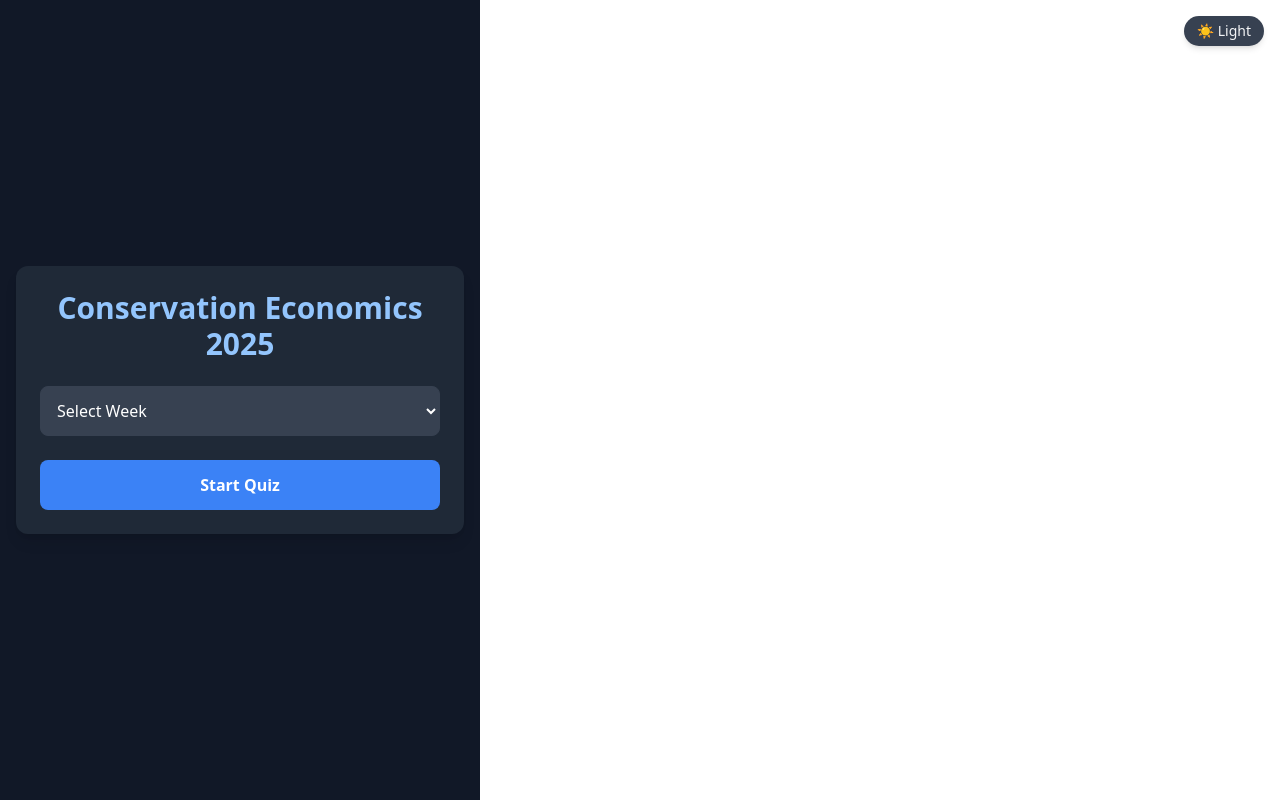
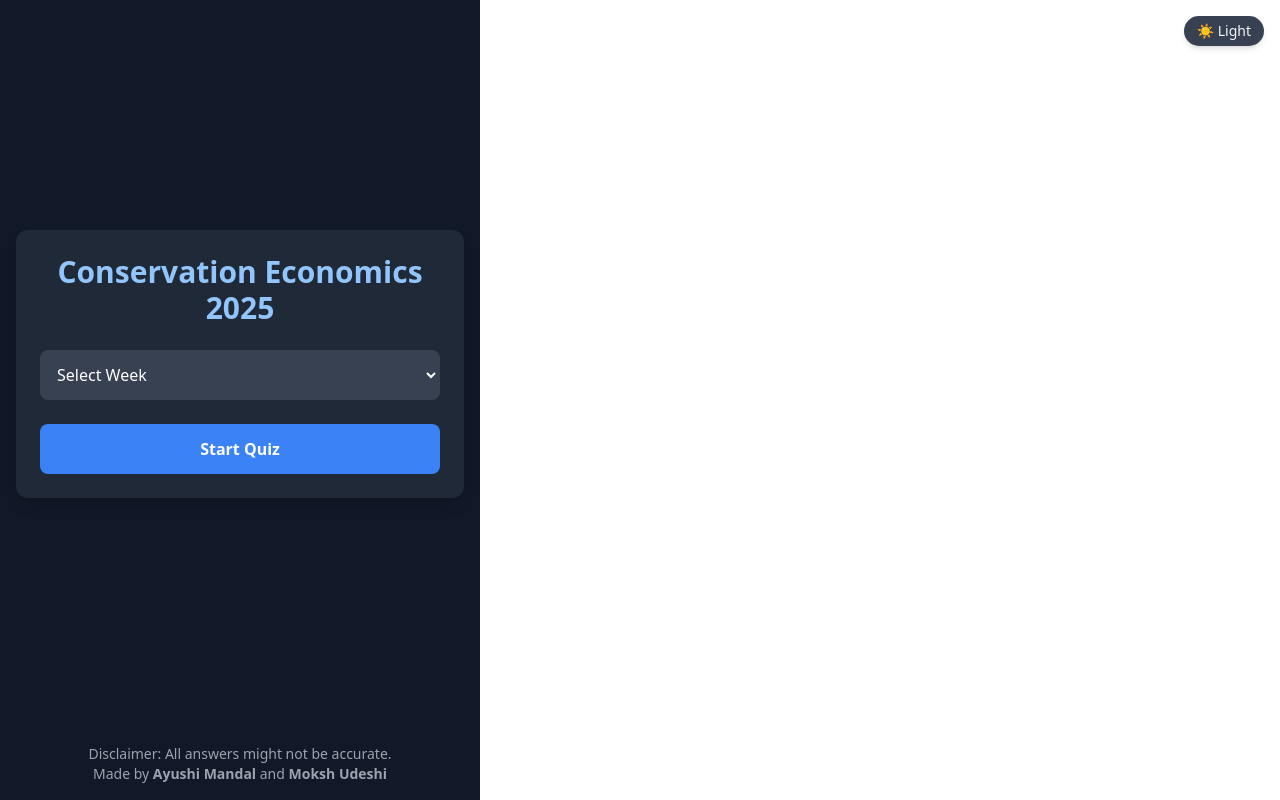
Before and after one commit to MokshUdeshi/conservation_econ_2025, a React (Vite) app in the folder client/: page / in a window 1280 px wide. Built offline with nearby package versions, Linux system fonts and the light colour scheme; the HTML template or start-up script is replaced by a standard one.

Commit message:
footer and insights added

```diff
--- a/client/src/components/Landing.jsx
+++ b/client/src/components/Landing.jsx
@@ -10,7 +10,9 @@ const Landing = () => {
   };
 
   return (
-    <div className="flex items-center justify-center min-h-screen px-4 py-8 bg-blue-50 dark:bg-gray-900">
+    <div className="flex flex-col min-h-screen bg-blue-50 dark:bg-gray-900">
+      {/* Main content centered vertically */}
+      <div className="flex-grow flex items-center justify-center px-4 py-8">
         <div className="w-full max-w-md bg-white dark:bg-gray-800 rounded-xl shadow-lg p-6 space-y-6 text-center">
           <h1 className="text-2xl sm:text-3xl font-bold text-blue-800 dark:text-blue-300">
             Conservation Economics 2025
@@ -38,6 +40,13 @@ const Landing = () => {
           </button>
         </div>
       </div>
+
+      {/* Sticky footer at bottom */}
+      <footer className="text-sm text-center text-gray-500 dark:text-gray-400 p-4">
+        Disclaimer: All answers might not be accurate.<br />
+        Made by <strong>Ayushi Mandal</strong> and <strong>Moksh Udeshi</strong>
+      </footer>
+    </div>
   );
 };
 
```
Lines whose indentation alone changed are shown as unchanged.
